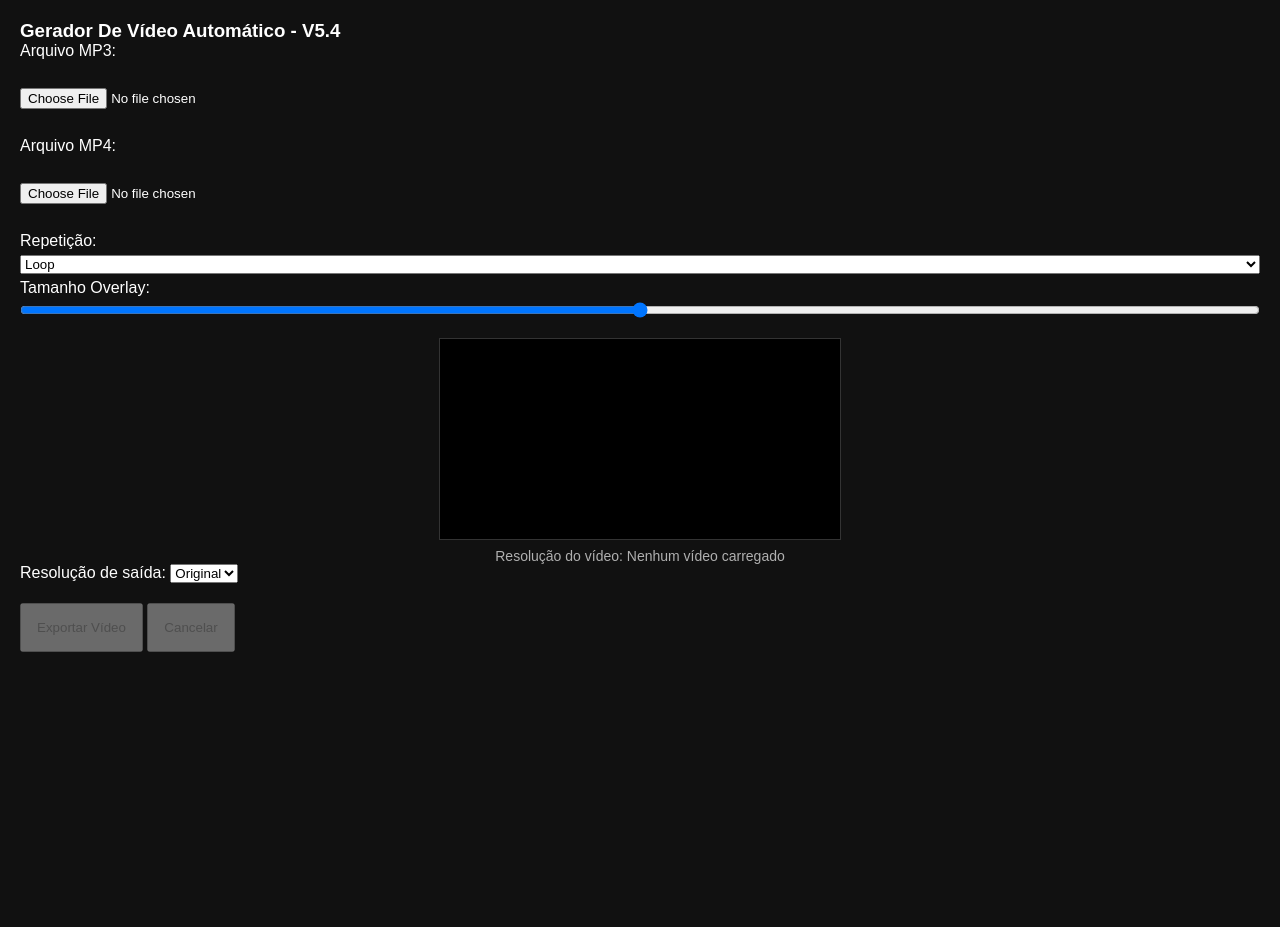
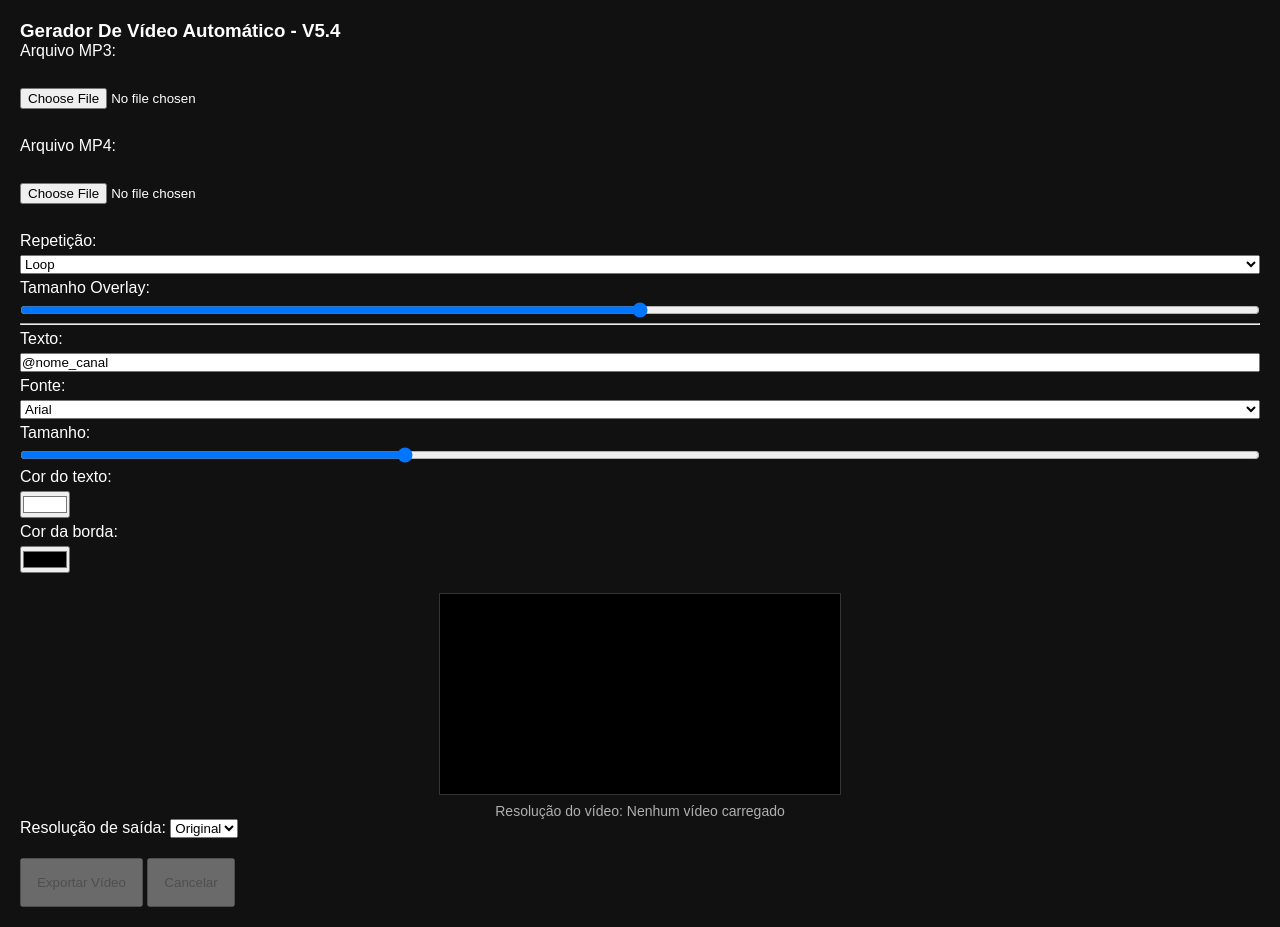
Before and after one commit to leosviana/Gerador-Video-Automatico, a website built with Vite: page index.html in a window 1280 px wide. Before the commit the page ends 800 px from the top, so only its background shows below. Built offline with nearby package versions, Linux system fonts and the light colour scheme; what @ffmpeg/ffmpeg would draw is missing.

Commit message:
160626-0019

```diff
--- a/index.html
+++ b/index.html
@@ -26,6 +26,23 @@
             <!-- max = 4 é o maior valor permitido (4 vezes o tamanho original) -->
             <!-- step = 0.1 define de quanto em quanto o valor pode variar (0.1 significa: 0.5, 0.6, 0.7...) -->
             <!-- value = 0.25 é o valor inicial quando abre a página -->
+            <hr>
+            <label>Texto:</label>
+            <input type="text" id="customText" value="@nome_canal">
+            <label>Fonte:</label>
+            <select>
+                <option value="Arial">Arial</option>
+                <option value="Verdana">Verdana</option>
+                <option value="Tahoma">Tahoma</option>
+                <option value="Impact">Impact</option>
+                <option value="Georgia">Georgia</option>
+            </select>
+            <label>Tamanho:</label>
+            <input type="range" id="fontSize" min="20" max="150" step="2" value="60">
+            <label>Cor do texto:</label>
+            <input type="color" id="textColor" value="#ffffff">
+            <label>Cor da borda:</label>
+            <input type="color" id="strokeColor" value="#000000">
         </div>
         <div class="preview-wrapper">
             <div class="preview-container">
--- a/src/main.js
+++ b/src/main.js
@@ -18,6 +18,12 @@ let dragOffsetY = 0; //Posição Y (horizontal)
 const videoResolution = document.getElementById("videoResolution");
 //CHROMAKEY - CANVA DE VIDEO OVERLAY(INSCREVA-SE):
 const overlayInput = document.getElementById("overlayScale"); //Escala inicial do overlay
+//TEXTO PERSONALIZADO
+const customText = document.getElementById("customText");
+const fontFamily = document.getElementById("fontFamily");
+const fontSize = document.getElementById("fontSize");
+const textColor = document.getElementById("textColor");
+const strokeColor = document.getElementById("strokeColor");
 //BOTOES (EXPORTAR / CANCELAR)
 const outputResolution = document.getElementById("outputResolution");
 const btExportar = document.getElementById("btExportar");
```
